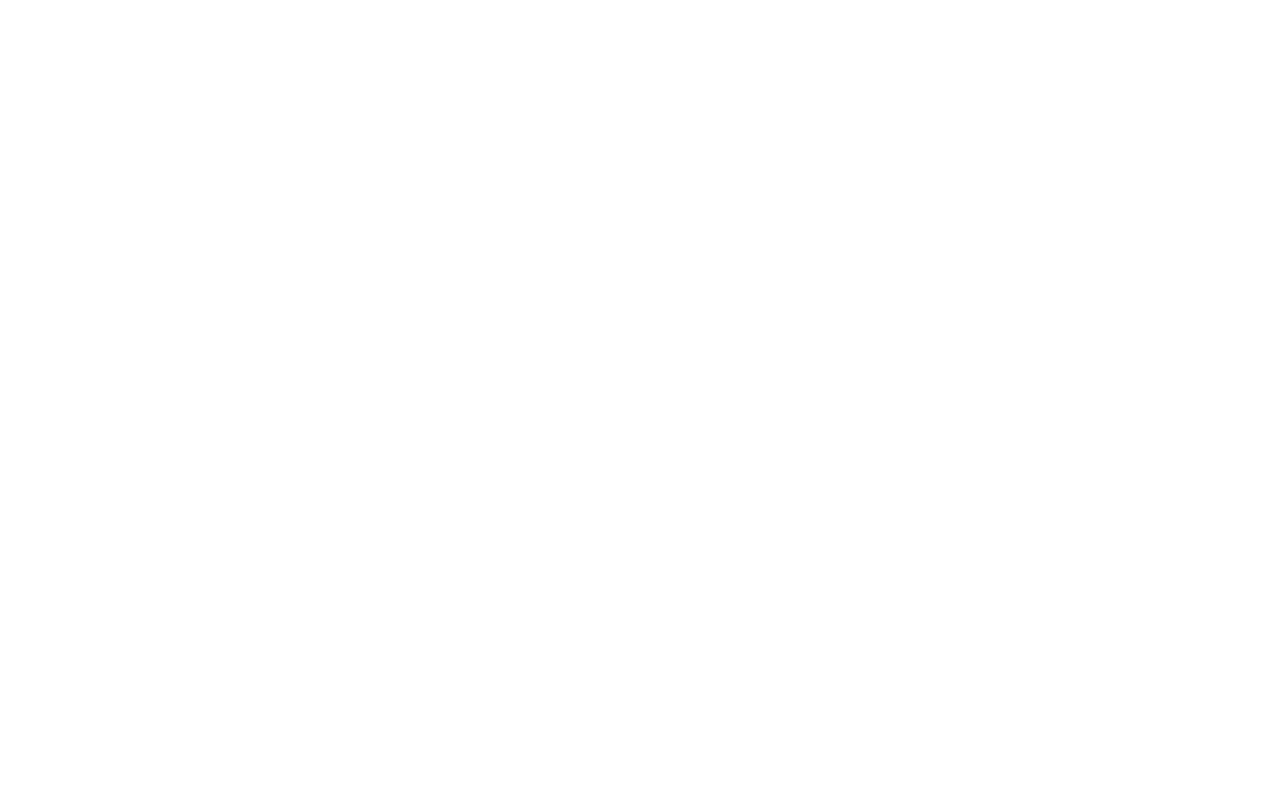
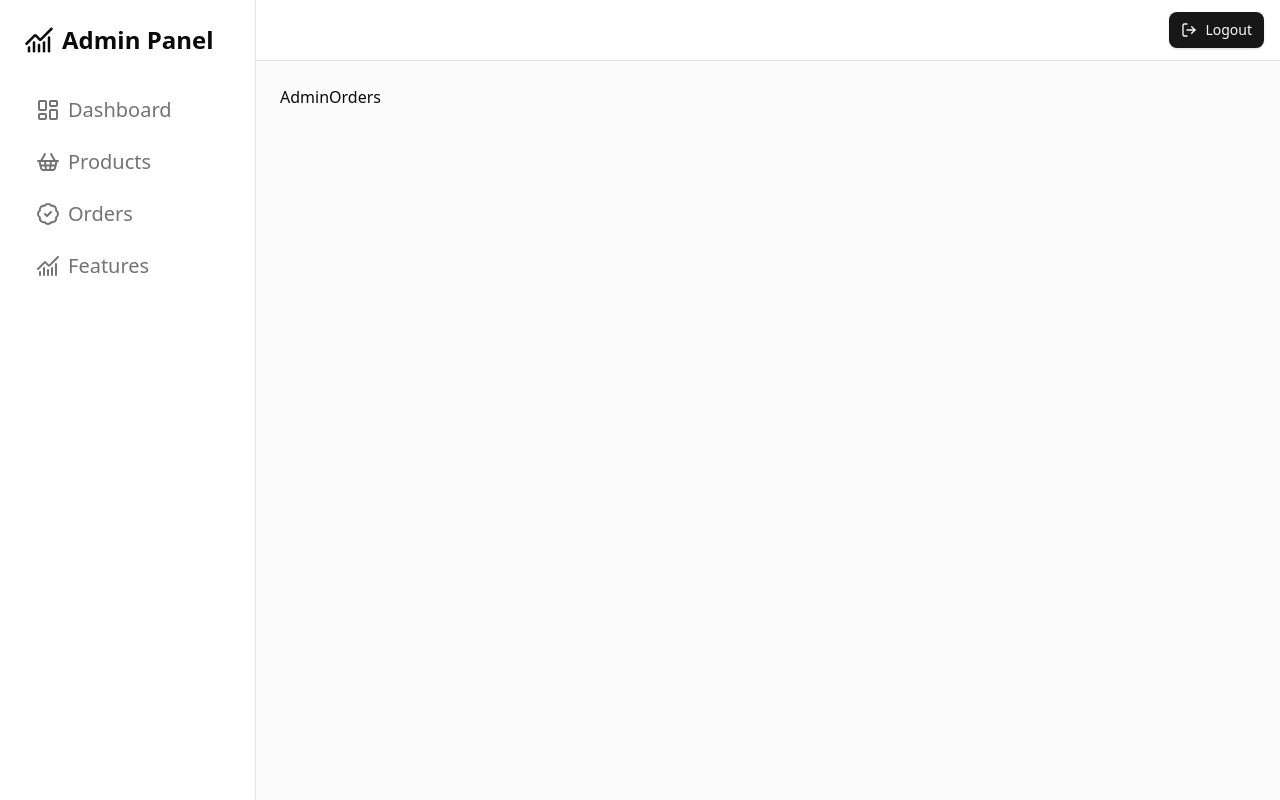
Before and after one commit to rakibhasansohag/crazy-shop, a React (Vite) app in the folder client/: page /admin/orders in a window 1280 px wide. Before the commit this address had no page. Built offline with nearby package versions, Linux system fonts and the light colour scheme.

Commit message:
admin view layout and routes added

```diff
--- a/client/package.json
+++ b/client/package.json
@@ -10,6 +10,7 @@
 		"preview": "vite preview"
 	},
 	"dependencies": {
+		"@radix-ui/react-dialog": "^1.1.6",
 		"@radix-ui/react-slot": "^1.1.2",
 		"@reduxjs/toolkit": "^2.6.0",
 		"@tailwindcss/postcss": "^4.0.9",
--- a/client/src/App.tsx
+++ b/client/src/App.tsx
@@ -3,6 +3,11 @@
 import AuthLayout from './components/auth/layout';
 import AuthLogin from './pages/auth/login';
 import AuthRegister from './pages/auth/register';
+import AdminLayout from './components/admin-view/layout';
+import AdminDashboard from './pages/admin-view/dashboard';
+import AdminProducts from './pages/admin-view/products';
+import AdminOrders from './pages/admin-view/orders';
+import AdminFeatures from './pages/admin-view/features';
 
 function App() {
 	return (
@@ -13,6 +18,13 @@
 					<Route path='login' element={<AuthLogin />} />
 					<Route path='register' element={<AuthRegister />} />
 				</Route>
+				<Route path='/admin' element={<AdminLayout />}>
+					<Route path='dashboard' element={<AdminDashboard />} />
+					<Route path='products' element={<AdminProducts />} />
+
+					<Route path='orders' element={<AdminOrders />} />
+					<Route path='features' element={<AdminFeatures />} />
+				</Route>
 			</Routes>
 		</div>
 	);
--- /dev/null
+++ b/client/src/components/admin-view/header.tsx
@@ -0,0 +1,36 @@
+import { AlignJustify, LogOut } from 'lucide-react';
+import { Button } from '../ui/button';
+// import { useDispatch } from 'react-redux';
+// import { logoutUser } from '@/store/auth-slice';
+
+type AdminHeaderProps = {
+	setOpen: (open: boolean) => void;
+};
+
+function AdminHeader({ setOpen }: AdminHeaderProps) {
+	// const dispatch = useDispatch();
+
+	// function handleLogout() {
+	// 	dispatch(logoutUser());
+	// }
+
+	return (
+		<header className='flex items-center justify-between px-4 py-3 bg-background border-b'>
+			<Button onClick={() => setOpen(true)} className='lg:hidden sm:block'>
+				<AlignJustify />
+				<span className='sr-only'>Toggle Menu</span>
+			</Button>
+			<div className='flex flex-1 justify-end'>
+				<Button
+					// onClick={handleLogout}
+					className='inline-flex gap-2 items-center rounded-md px-4 py-2 text-sm font-medium shadow'
+				>
+					<LogOut />
+					Logout
+				</Button>
+			</div>
+		</header>
+	);
+}
+
+export default AdminHeader;
--- /dev/null
+++ b/client/src/components/admin-view/layout.tsx
@@ -0,0 +1,25 @@
+import { Outlet } from 'react-router-dom';
+
+import { useState } from 'react';
+import AdminSideBar from './sidebar';
+import AdminHeader from './header';
+
+function AdminLayout() {
+	const [openSidebar, setOpenSidebar] = useState(false);
+
+	return (
+		<div className='flex min-h-screen w-full'>
+			{/* //Point: admin sidebar */}
+			<AdminSideBar open={openSidebar} setOpen={setOpenSidebar} />
+			<div className='flex flex-1 flex-col'>
+				{/* //Point: admin header */}
+				<AdminHeader setOpen={setOpenSidebar} />
+				<main className='flex-1 flex-col flex bg-muted/40 p-4 md:p-6'>
+					<Outlet />
+				</main>
+			</div>
+		</div>
+	);
+}
+
+export default AdminLayout;
--- /dev/null
+++ b/client/src/components/admin-view/sidebar.tsx
@@ -0,0 +1,108 @@
+import {
+	BadgeCheckIcon,
+	ChartNoAxesCombinedIcon,
+	LayoutDashboardIcon,
+	ShoppingBasketIcon,
+} from 'lucide-react';
+import { Fragment } from 'react';
+import { useNavigate } from 'react-router-dom';
+import { Sheet, SheetContent, SheetHeader, SheetTitle } from '../ui/sheet';
+
+export type AdminSidebarMenuItem = {
+	id: string;
+	label: string;
+	path: string;
+	icon: React.ReactNode;
+};
+
+type MenuItemsProps = {
+	setOpen: (open: boolean) => void;
+};
+
+const adminSidebarMenuItems: AdminSidebarMenuItem[] = [
+	{
+		id: 'dashboard',
+		label: 'Dashboard',
+		path: '/admin/dashboard',
+		icon: <LayoutDashboardIcon />,
+	},
+	{
+		id: 'products',
+		label: 'Products',
+		path: '/admin/products',
+		icon: <ShoppingBasketIcon />,
+	},
+	{
+		id: 'orders',
+		label: 'Orders',
+		path: '/admin/orders',
+		icon: <BadgeCheckIcon />,
+	},
+	{
+		id: 'features',
+		label: 'Features',
+		path: '/admin/features',
+		icon: <ChartNoAxesCombinedIcon />,
+	},
+];
+
+function MenuItems({ setOpen }: MenuItemsProps) {
+	const navigate = useNavigate();
+
+	return (
+		<nav className='mt-8 flex-col flex gap-2'>
+			{adminSidebarMenuItems.map((menuItem) => (
+				<div
+					key={menuItem.id}
+					onClick={() => {
+						navigate(menuItem.path);
+						setOpen(false);
+					}}
+					className='flex cursor-pointer text-xl items-center gap-2 rounded-md px-3 py-2 text-muted-foreground hover:bg-muted hover:text-foreground'
+				>
+					{menuItem.icon}
+					<span>{menuItem.label}</span>
+				</div>
+			))}
+		</nav>
+	);
+}
+
+type AdminSideBarProps = {
+	open: boolean;
+	setOpen: (open: boolean) => void;
+};
+
+function AdminSideBar({ open, setOpen }: AdminSideBarProps) {
+	const navigate = useNavigate();
+
+	return (
+		<Fragment>
+			<Sheet open={open} onOpenChange={setOpen}>
+				<SheetContent side='left' className='w-64'>
+					<div className='flex flex-col h-full'>
+						<SheetHeader className='border-b'>
+							<SheetTitle className='flex gap-2 mt-5 mb-5'>
+								<ChartNoAxesCombinedIcon size={30} />
+								<h1 className='text-2xl font-extrabold'>Admin Panel</h1>
+							</SheetTitle>
+						</SheetHeader>
+						<MenuItems setOpen={setOpen} />
+					</div>
+				</SheetContent>
+			</Sheet>
+			<aside className='hidden w-64 flex-col border-r bg-background p-6 lg:flex'>
+				<div
+					onClick={() => navigate('/admin/dashboard')}
+					className='flex cursor-pointer items-center gap-2'
+				>
+					<ChartNoAxesCombinedIcon size={30} />
+					<h1 className='text-2xl font-extrabold'>Admin Panel</h1>
+				</div>
+				<MenuItems setOpen={setOpen} />
+			</aside>
+		</Fragment>
+	);
+}
+
+export default AdminSideBar;
--- /dev/null
+++ b/client/src/components/ui/sheet.tsx
@@ -0,0 +1,137 @@
+import * as React from "react"
+import * as SheetPrimitive from "@radix-ui/react-dialog"
+import { XIcon } from "lucide-react"
+
+import { cn } from "@/lib/utils"
+
+function Sheet({ ...props }: React.ComponentProps<typeof SheetPrimitive.Root>) {
+  return <SheetPrimitive.Root data-slot="sheet" {...props} />
+}
+
+function SheetTrigger({
+  ...props
+}: React.ComponentProps<typeof SheetPrimitive.Trigger>) {
+  return <SheetPrimitive.Trigger data-slot="sheet-trigger" {...props} />
+}
+
+function SheetClose({
+  ...props
+}: React.ComponentProps<typeof SheetPrimitive.Close>) {
+  return <SheetPrimitive.Close data-slot="sheet-close" {...props} />
+}
+
+function SheetPortal({
+  ...props
+}: React.ComponentProps<typeof SheetPrimitive.Portal>) {
+  return <SheetPrimitive.Portal data-slot="sheet-portal" {...props} />
+}
+
+function SheetOverlay({
+  className,
+  ...props
+}: React.ComponentProps<typeof SheetPrimitive.Overlay>) {
+  return (
+    <SheetPrimitive.Overlay
+      data-slot="sheet-overlay"
+      className={cn(
+        "data-[state=open]:animate-in data-[state=closed]:animate-out data-[state=closed]:fade-out-0 data-[state=open]:fade-in-0 fixed inset-0 z-50 bg-black/80",
+        className
+      )}
+      {...props}
+    />
+  )
+}
+
+function SheetContent({
+  className,
+  children,
+  side = "right",
+  ...props
+}: React.ComponentProps<typeof SheetPrimitive.Content> & {
+  side?: "top" | "right" | "bottom" | "left"
+}) {
+  return (
+    <SheetPortal>
+      <SheetOverlay />
+      <SheetPrimitive.Content
+        data-slot="sheet-content"
+        className={cn(
+          "bg-background data-[state=open]:animate-in data-[state=closed]:animate-out fixed z-50 flex flex-col gap-4 shadow-lg transition ease-in-out data-[state=closed]:duration-300 data-[state=open]:duration-500",
+          side === "right" &&
+            "data-[state=closed]:slide-out-to-right data-[state=open]:slide-in-from-right inset-y-0 right-0 h-full w-3/4 border-l sm:max-w-sm",
+          side === "left" &&
+            "data-[state=closed]:slide-out-to-left data-[state=open]:slide-in-from-left inset-y-0 left-0 h-full w-3/4 border-r sm:max-w-sm",
+          side === "top" &&
+            "data-[state=closed]:slide-out-to-top data-[state=open]:slide-in-from-top inset-x-0 top-0 h-auto border-b",
+          side === "bottom" &&
+            "data-[state=closed]:slide-out-to-bottom data-[state=open]:slide-in-from-bottom inset-x-0 bottom-0 h-auto border-t",
+          className
+        )}
+        {...props}
+      >
+        {children}
+        <SheetPrimitive.Close className="ring-offset-background focus:ring-ring data-[state=open]:bg-secondary absolute top-4 right-4 rounded-xs opacity-70 transition-opacity hover:opacity-100 focus:ring-2 focus:ring-offset-2 focus:outline-hidden disabled:pointer-events-none">
+          <XIcon className="size-4" />
+          <span className="sr-only">Close</span>
+        </SheetPrimitive.Close>
+      </SheetPrimitive.Content>
+    </SheetPortal>
+  )
+}
+
+function SheetHeader({ className, ...props }: React.ComponentProps<"div">) {
+  return (
+    <div
+      data-slot="sheet-header"
+      className={cn("flex flex-col gap-1.5 p-4", className)}
+      {...props}
+    />
+  )
+}
+
+function SheetFooter({ className, ...props }: React.ComponentProps<"div">) {
+  return (
+    <div
+      data-slot="sheet-footer"
+      className={cn("mt-auto flex flex-col gap-2 p-4", className)}
+      {...props}
+    />
+  )
+}
+
+function SheetTitle({
+  className,
+  ...props
+}: React.ComponentProps<typeof SheetPrimitive.Title>) {
+  return (
+    <SheetPrimitive.Title
+      data-slot="sheet-title"
+      className={cn("text-foreground font-semibold", className)}
+      {...props}
+    />
+  )
+}
+
+function SheetDescription({
+  className,
+  ...props
+}: React.ComponentProps<typeof SheetPrimitive.Description>) {
+  return (
+    <SheetPrimitive.Description
+      data-slot="sheet-description"
+      className={cn("text-muted-foreground text-sm", className)}
+      {...props}
+    />
+  )
+}
+
+export {
+  Sheet,
+  SheetTrigger,
+  SheetClose,
+  SheetContent,
+  SheetHeader,
+  SheetFooter,
+  SheetTitle,
+  SheetDescription,
+}
--- /dev/null
+++ b/client/src/pages/admin-view/dashboard.tsx
@@ -0,0 +1,5 @@
+const AdminDashboard = () => {
+	return <div>AdminDashboard</div>;
+};
+
+export default AdminDashboard;
--- /dev/null
+++ b/client/src/pages/admin-view/features.tsx
@@ -0,0 +1,5 @@
+const AdminFeatures = () => {
+	return <div>AdminFeatures</div>;
+};
+
+export default AdminFeatures;
--- /dev/null
+++ b/client/src/pages/admin-view/orders.tsx
@@ -0,0 +1,5 @@
+const AdminOrders = () => {
+	return <div>AdminOrders</div>;
+};
+
+export default AdminOrders;
--- /dev/null
+++ b/client/src/pages/admin-view/products.tsx
@@ -0,0 +1,5 @@
+const AdminProducts = () => {
+	return <div>AdminProducts</div>;
+};
+
+export default AdminProducts;
```
Also changed, not shown: 1 other file (tests, documents, lock files or other folders).
